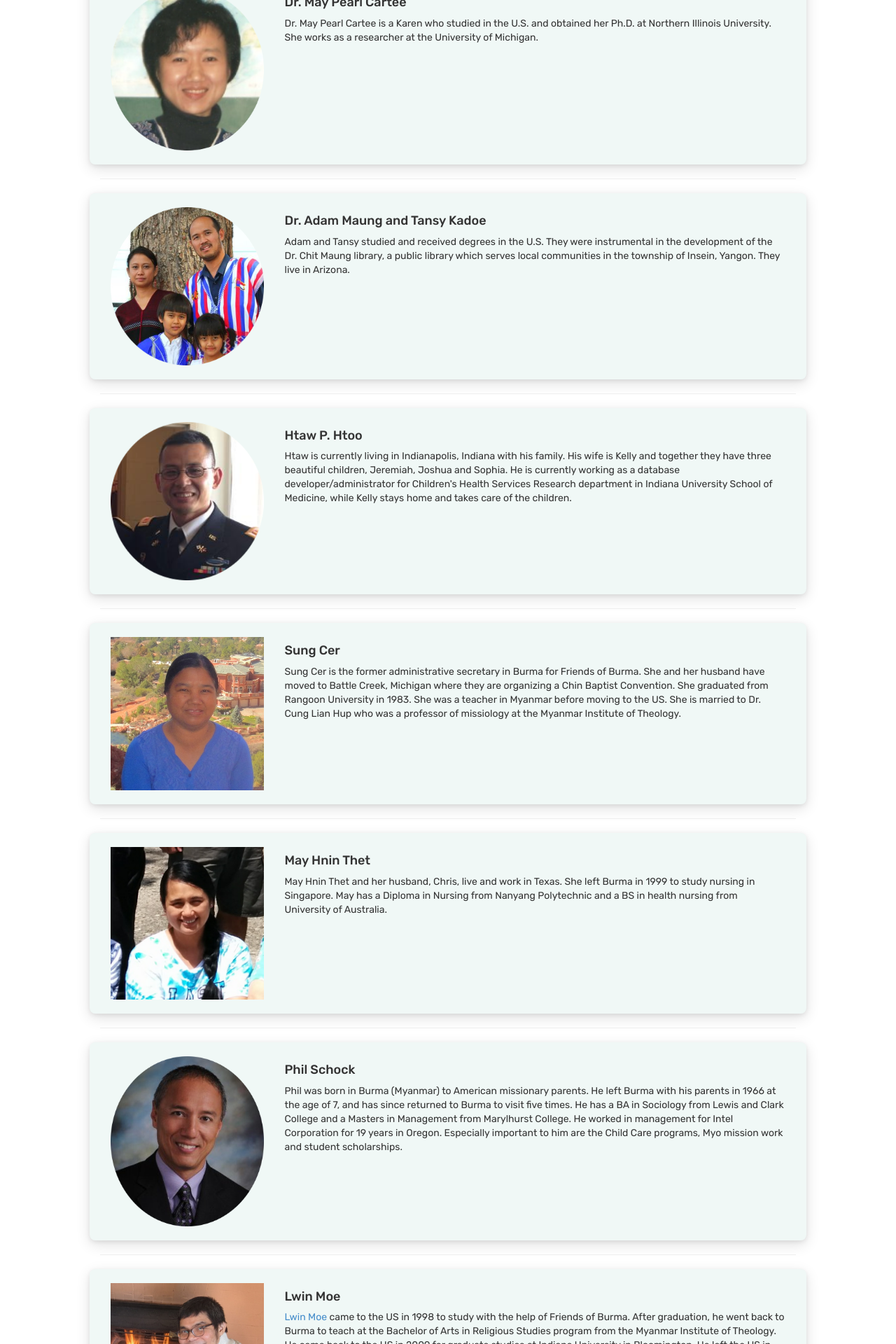
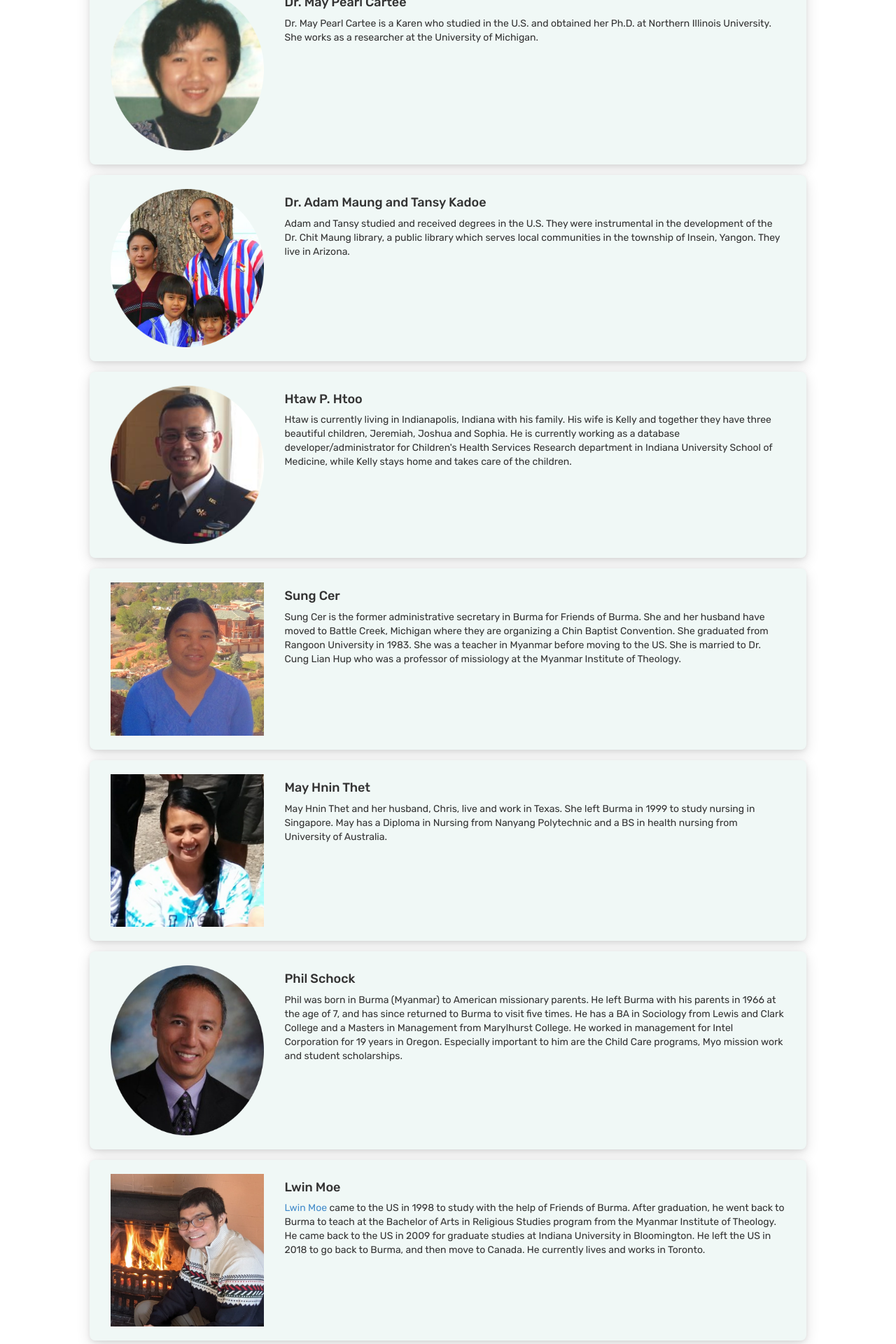
Before and after one commit to friendsofburma/friendsofburma.github.io, a Jekyll site: the page built from _pages/about.html, in a window 1280 px wide. Shown: the part 1056-2976 px from the top of the page at 70% size. Built offline with Jekyll 4.4.1, drawn with Linux system fonts in a browser that asks for light colours; grey boxes are pictures that could not be loaded.

Commit message:
about page hr lines removed.

```diff
--- a/_pages/about.html
+++ b/_pages/about.html
@@ -49,7 +49,6 @@ permalink: /about/
     </div>
 </div>
 
-<hr/>
 <div class="row about-section-card">
     <div class="col-lg-3">
         <img class="featurette-image img-responsive" src="/static/img/photos/adam_tansy.png" alt="Adam Maung and Tansy Kadoe">
@@ -59,7 +58,6 @@ permalink: /about/
         <p>Adam and Tansy studied and received degrees in the U.S. They were instrumental in the development of the Dr. Chit Maung library, a public library which serves local communities in the township of Insein, Yangon. They live in Arizona.</p>
     </div>
 </div>
-<hr/>
 
 <div class="row about-section-card">
     <div class="col-lg-3">
@@ -71,7 +69,6 @@ permalink: /about/
     </div>
 </div>
 
-<hr/>
 <div class="row about-section-card">
     <div class="col-lg-3">
         <img class="featurette-image img-responsive" src="/static/img/photos/sung_cer.jpg" alt="Sung Cer">
@@ -82,7 +79,6 @@ permalink: /about/
     </div>
 </div>
 
-<hr/>
 <div class="row about-section-card">
     <div class="col-lg-3">
         <img class="featurette-image img-responsive" src="/static/img/photos/may_hnin_thet.jpg" alt="May Hnin Thet">
@@ -94,7 +90,6 @@ permalink: /about/
     </div>
 </div>
 
-<hr/>
 <div class="row about-section-card">
     <div class="col-lg-3">
         <img class="featurette-image img-responsive" src="/static/img/photos/phil_schock.png" alt="Phil Schock">
@@ -105,7 +100,6 @@ permalink: /about/
     </div>
 </div>
 
-<hr/>
 <div class="row about-section-card">
     <div class="col-lg-3">
         <img class="featurette-image img-responsive" src="/static/img/photos/lwinmoe.jpg" alt="Lwin Moe">
@@ -115,7 +109,7 @@ permalink: /about/
         <p><a href="http://lwinmoe.org" target="_blank">Lwin Moe</a> came to the US in 1998 to study with the help of Friends of Burma. After graduation, he went back to Burma to teach at the Bachelor of Arts in Religious Studies program from the Myanmar Institute of Theology. He came back to the US in 2009 for graduate studies at Indiana University in Bloomington. He left the US in 2018 to go back to Burma, and then move to Canada. He currently lives and works in Toronto.</p>
     </div>
 </div>
-<hr/>
+
 <div class="row about-section-card">
     <div class="col-lg-3">
         <img class="featurette-image img-responsive" src="/static/img/photos/james_thawnghmung.jpg" alt="James Thawnghmung">
@@ -125,7 +119,6 @@ permalink: /about/
         <p>James immigrated to the US at age 13 with 9 family members. His family was sponsored by First Baptist Church of Battle Creek, Michigan. He graduated from Michigan State University with Business Administration.  James started a family-owned video rental business. While managing the video rental, he also started a successful jewelry recycling business, taught and mentored by Neil Sowards. He currently works as a general contractor at Lowell, Massachusetts, where his wife, Naw Ardeth Maung, is the political science department chair at the University of Massachusetts, Lowell. James and Ardeth have a 19 year old daughter, Dai and 14 year old son, Vaal. During his spare time, James volunteers to tutor newly-arrived Burmese Refugee children, coach soccer, and teach Sunday School. </p>
     </div>
 </div>
-<hr/>
 
 <div class="row about-section-card">
     <div class="col-lg-3">
@@ -136,7 +129,6 @@ permalink: /about/
         <p>Anna Barbara Maung and her family lives in Fort Wayne. She obtained her Bachelor of Law degree in 1986, and Master degree of Library and information studies in 2008 from Rangoon University. She was one of the founders of Dr. Chit Maung Community Library in Insein, Burma and served as a librarian for 17 years. She was also one of the Friends of Burma (Myanmar) Governing Board member for 11 years. She moved to the United States in 2013.</p>
     </div>
 </div>
-<hr/>
 
 <div class="row about-section-card">
     <div class="col-lg-3">
@@ -149,8 +141,6 @@ permalink: /about/
         </p>
     </div>
 </div>
-<hr/>
-
 
 <div class="row about-section-card">
     <div class="col-lg-3">
@@ -163,7 +153,6 @@ permalink: /about/
         </p>
     </div>
 </div>
-<hr/>
 
 <div class="row about-section-card">
     <div class="col-lg-3">
@@ -176,7 +165,6 @@ permalink: /about/
         </p>
     </div>
 </div>
-<hr/>
 
 <div class="row about-section-card">
     <div class="col-lg-3">
@@ -189,4 +177,3 @@ permalink: /about/
         </p>
     </div>
 </div>
-<hr/>
```
